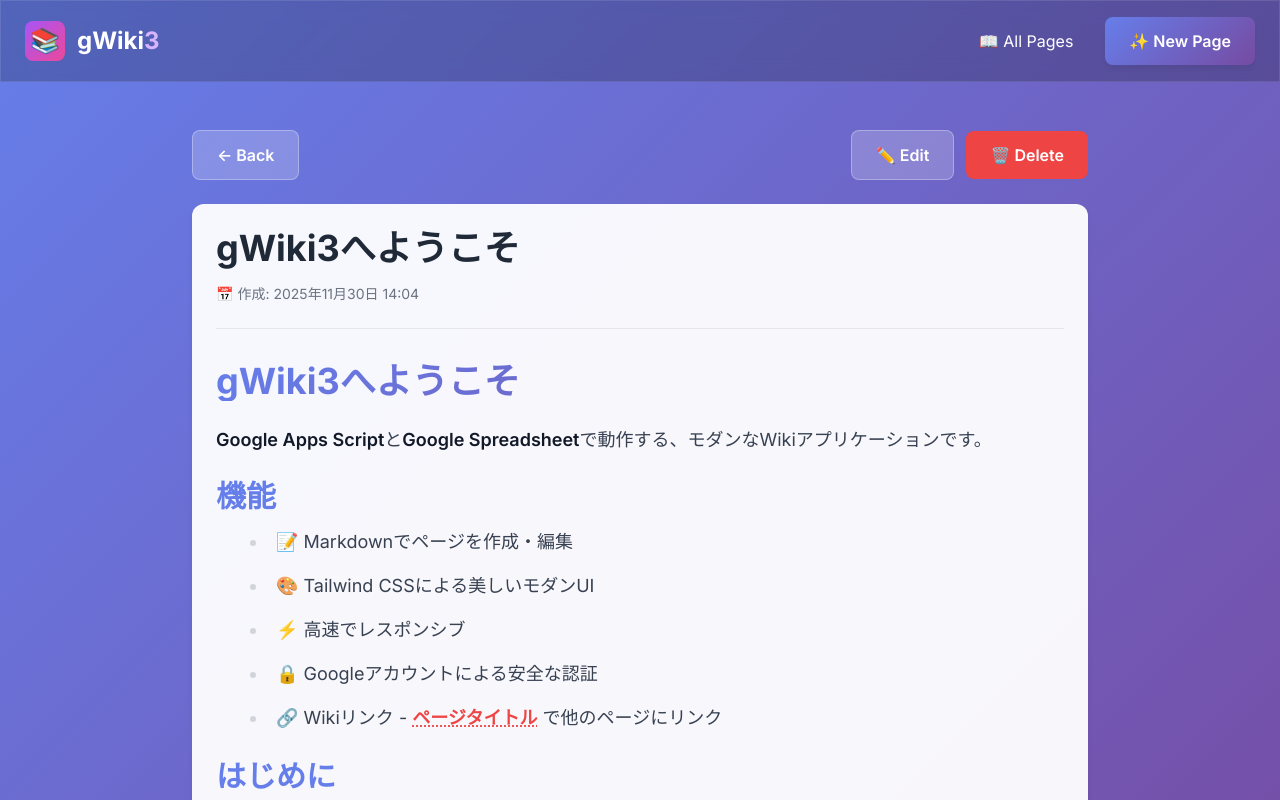
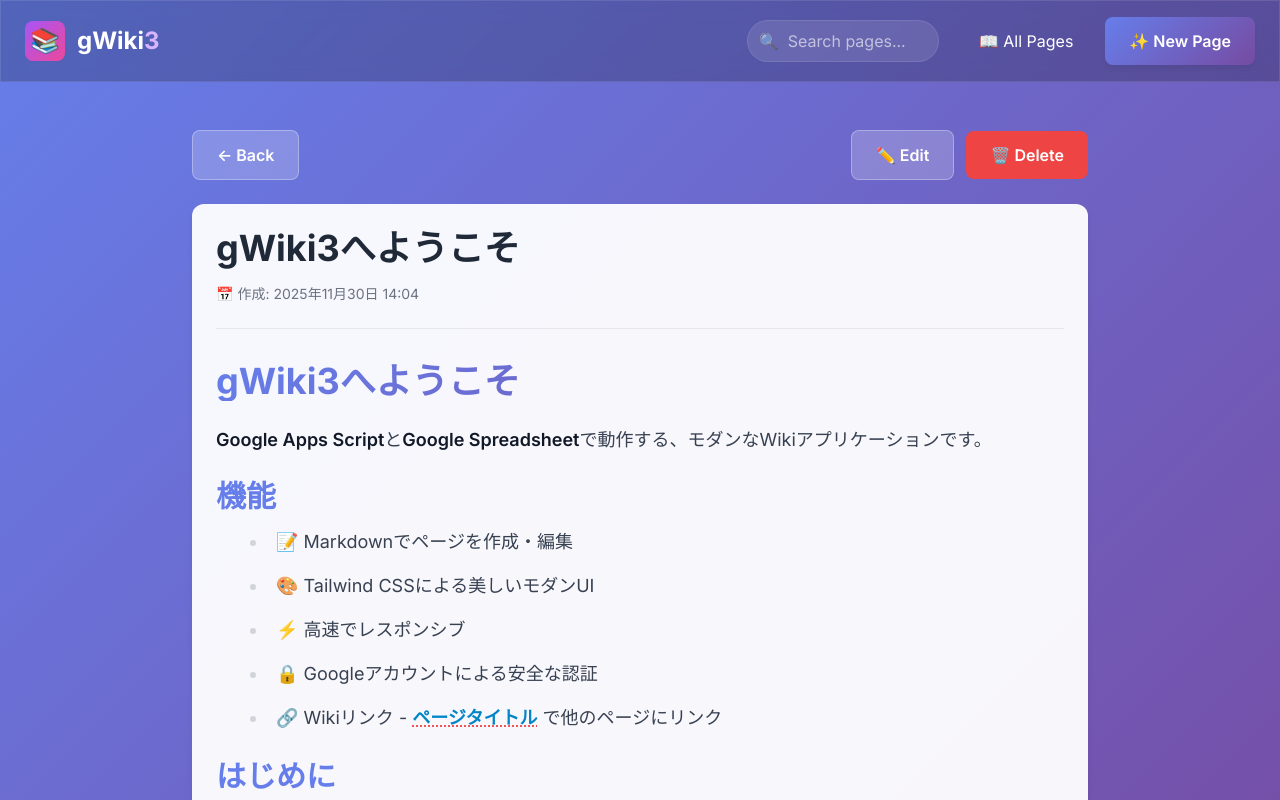
Before and after one commit to utenadev/gWiki, a React (Vite) app in the folder frontend/: page /page/1 in a window 1280 px wide. Shown: the top 800 px of the page. Built offline with nearby package versions, Linux system fonts and the light colour scheme.

Commit message:
feat: implement search and auto-create page features

```diff
--- a/frontend/src/components/Header.tsx
+++ b/frontend/src/components/Header.tsx
@@ -2,9 +2,22 @@
  * Header component with navigation
  */
 
-import { Link } from 'react-router-dom';
+import { useState } from 'react';
+import { Link, useNavigate } from 'react-router-dom';
 
 export function Header() {
+    const navigate = useNavigate();
+    const [searchQuery, setSearchQuery] = useState('');
+
+    const handleSearch = (e: React.FormEvent) => {
+        e.preventDefault();
+        if (searchQuery.trim()) {
+            navigate(`/?search=${encodeURIComponent(searchQuery)}`);
+        } else {
+            navigate('/');
+        }
+    };
+
     return (
         <header className="glass-dark sticky top-0 z-50 animate-fade-in">
             <div className="container mx-auto px-6 py-4">
@@ -17,6 +30,20 @@ export function Header() {
                             gWiki<span className="text-purple-300">3</span>
                         </h1>
                     </Link>
+
+                    <div className="flex items-center space-x-6">
+                        <form onSubmit={handleSearch} className="relative group">
+                            <input
+                                type="text"
+                                placeholder="Search pages..."
+                                value={searchQuery}
+                                onChange={(e) => setSearchQuery(e.target.value)}
+                                className="bg-white/10 text-white placeholder-white/60 px-4 py-2 pl-10 rounded-full focus:outline-none focus:ring-2 focus:ring-purple-400 w-48 focus:w-64 transition-all duration-300 border border-white/10"
+                            />
+                            <span className="absolute left-3 top-1/2 transform -translate-y-1/2 text-white/60 group-hover:text-white transition-colors">
+                                🔍
+                            </span>
+                        </form>
 
                         <nav className="flex items-center space-x-4">
                             <Link
@@ -34,6 +61,7 @@ export function Header() {
                         </nav>
                     </div>
                 </div>
+            </div>
         </header>
     );
 }
--- a/frontend/src/components/WikiContent.tsx
+++ b/frontend/src/components/WikiContent.tsx
@@ -82,8 +82,8 @@ export function WikiContent({ content }: WikiContentProps) {
                 // Convert to internal link with special marker
                 processed = processed.replace(regex, `[${title}](#/page/${link.pageId})`);
             } else {
-                // Keep as is but we'll style it differently
-                processed = processed.replace(regex, `[${title}](#missing:${title})`);
+                // Link to create new page
+                processed = processed.replace(regex, `[${title}](#/new?title=${encodeURIComponent(title)})`);
             }
         });
 
@@ -104,16 +104,18 @@ export function WikiContent({ content }: WikiContentProps) {
                         {children}
                     </Link>
                 );
-            } else if (href?.startsWith('#missing:')) {
-                const title = href.replace('#missing:', '');
+            } else if (href?.startsWith('#/new?title=')) {
+                const titleParam = href.replace('#/new?title=', '');
+                const title = decodeURIComponent(titleParam);
                 return (
-                    <span
+                    <Link
+                        to={`/new?title=${titleParam}`}
                         className="wiki-link wiki-link-missing"
-                        title={`Page "${title}" does not exist`}
+                        title={`Create page "${title}"`}
                         {...props}
                     >
                         {children}
-                    </span>
+                    </Link>
                 );
             }
 
--- a/frontend/src/pages/HomePage.tsx
+++ b/frontend/src/pages/HomePage.tsx
@@ -3,6 +3,7 @@
  */
 
 import { useEffect, useState } from 'react';
+import { useSearchParams } from 'react-router-dom';
 import { PageCard } from '../components/PageCard';
 import { api } from '../api';
 import type { WikiPage } from '../types';
@@ -11,6 +12,9 @@ export function HomePage() {
     const [pages, setPages] = useState<WikiPage[]>([]);
     const [loading, setLoading] = useState(true);
     const [error, setError] = useState<string | null>(null);
+
+    const [searchParams] = useSearchParams();
+    const searchQuery = searchParams.get('search') || '';
 
     useEffect(() => {
         loadPages();
@@ -28,6 +32,15 @@ export function HomePage() {
             setLoading(false);
         }
     };
+
+    const filteredPages = pages.filter(page => {
+        if (!searchQuery) return true;
+        const query = searchQuery.toLowerCase();
+        return (
+            page.title.toLowerCase().includes(query) ||
+            page.content.toLowerCase().includes(query)
+        );
+    });
 
     if (loading) {
         return (
@@ -60,26 +73,34 @@ export function HomePage() {
                     Welcome to gWiki<span className="text-purple-300">3</span>
                 </h1>
                 <p className="text-xl text-white/80">
-                    A modern wiki powered by Google Apps Script
+                    {searchQuery
+                        ? `Search results for "${searchQuery}"`
+                        : 'A modern wiki powered by Google Apps Script'
+                    }
                 </p>
             </div>
 
-            {pages.length === 0 ? (
+            {filteredPages.length === 0 ? (
                 <div className="card max-w-2xl mx-auto text-center">
-                    <div className="text-6xl mb-4">📝</div>
+                    <div className="text-6xl mb-4">
+                        {searchQuery ? '🔍' : '📝'}
+                    </div>
                     <h2 className="text-2xl font-bold text-gray-800 mb-2">
-                        No pages yet
+                        {searchQuery ? 'No matching pages found' : 'No pages yet'}
                     </h2>
                     <p className="text-gray-600 mb-6">
-                        Get started by creating your first wiki page!
+                        {searchQuery
+                            ? `We couldn't find any pages matching "${searchQuery}"`
+                            : 'Get started by creating your first wiki page!'
+                        }
                     </p>
                     <a href="/new" className="btn-primary inline-block">
-                        ✨ Create First Page
+                        ✨ Create New Page
                     </a>
                 </div>
             ) : (
                 <div className="grid grid-cols-1 md:grid-cols-2 lg:grid-cols-3 gap-6">
-                    {pages.map((page) => (
+                    {filteredPages.map((page) => (
                         <PageCard key={page.id} page={page} />
                     ))}
                 </div>
--- a/frontend/src/pages/PageEditor.tsx
+++ b/frontend/src/pages/PageEditor.tsx
@@ -3,7 +3,7 @@
  */
 
 import { useEffect, useState } from 'react';
-import { useParams, useNavigate } from 'react-router-dom';
+import { useParams, useNavigate, useSearchParams } from 'react-router-dom';
 import ReactMarkdown from 'react-markdown';
 import { api } from '../api';
 import type { WikiPage } from '../types';
@@ -11,6 +11,7 @@ import type { WikiPage } from '../types';
 export function PageEditor() {
     const { id } = useParams<{ id: string }>();
     const navigate = useNavigate();
+    const [searchParams] = useSearchParams();
     const isEditMode = Boolean(id);
 
     const [title, setTitle] = useState('');
@@ -22,8 +23,13 @@ export function PageEditor() {
     useEffect(() => {
         if (id) {
             loadPage(id);
+        } else {
+            const titleParam = searchParams.get('title');
+            if (titleParam) {
+                setTitle(titleParam);
+            }
         }
-    }, [id]);
+    }, [id, searchParams]);
 
     const loadPage = async (pageId: string) => {
         try {
```
Lines whose indentation alone changed are shown as unchanged.
